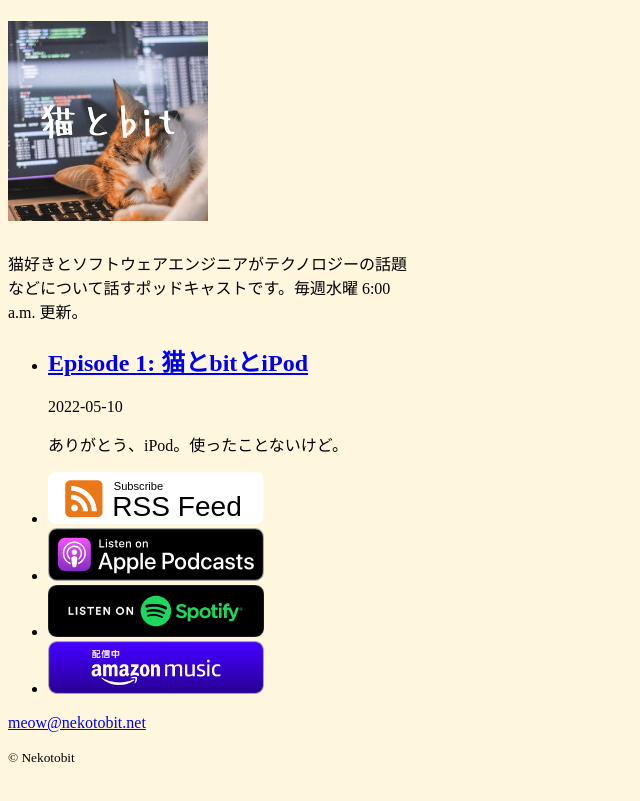
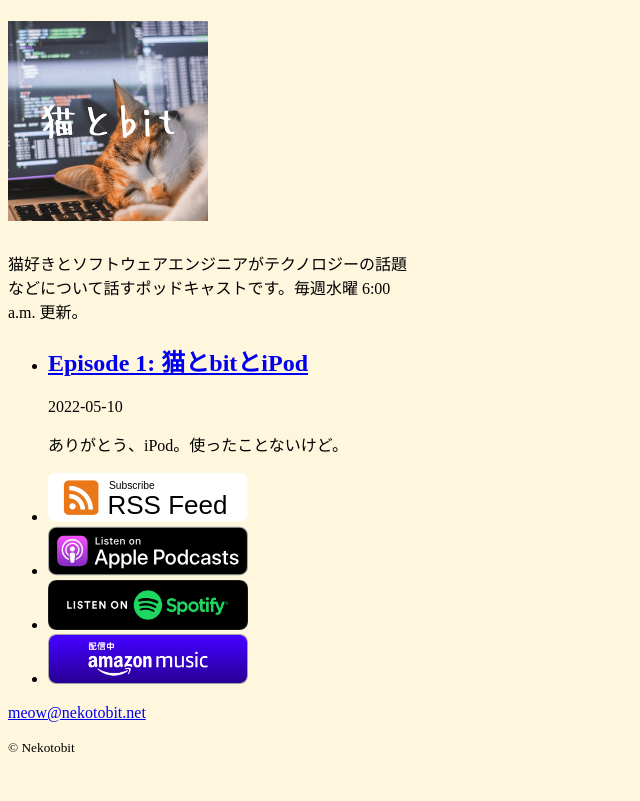
Before and after one commit to kawakamimoeki/nekotobit, a Jekyll site: the page built from index.md, in a window 1280 px wide. Shown: the top 801 px of the page, without its empty margins (0-640 px from the left). Built offline with Jekyll 4.4.1, drawn with Linux system fonts in a browser that asks for light colours.

Commit message:
specify width and height to img

```diff
--- a/_layouts/default.html
+++ b/_layouts/default.html
@@ -49,7 +49,7 @@
   <footer class="mt-10">
     <ul class="mb-10">
       {% for subscription in site.data.subscriptions %}
-        <li><a target="_blank" href="{{ subscription.url }}"><img width="60%" src="{{ subscription.badge }}" class="mx-auto my-3" /></a></li>
+        <li><a target="_blank" href="{{ subscription.url }}"><img width="200px" height="50px" src="{{ subscription.badge }}" class="mx-auto my-3" /></a></li>
       {% endfor %}
     </ul>
 
```
